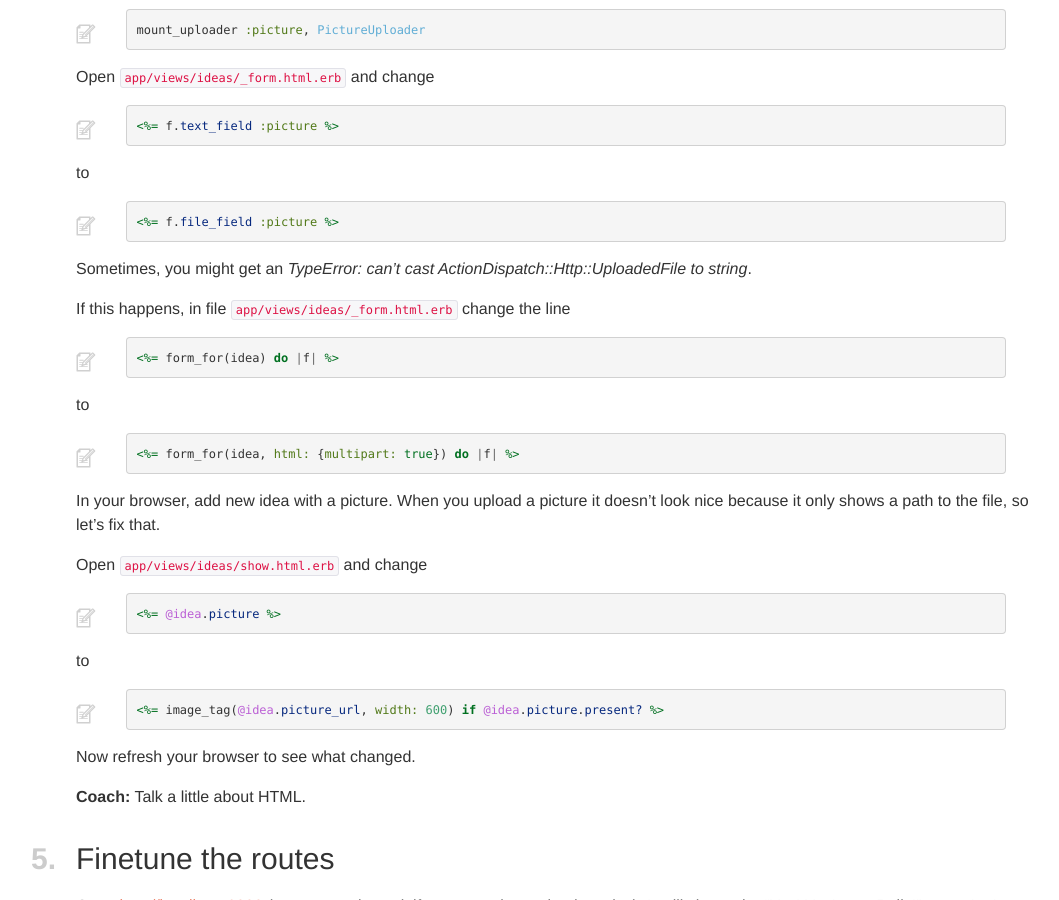
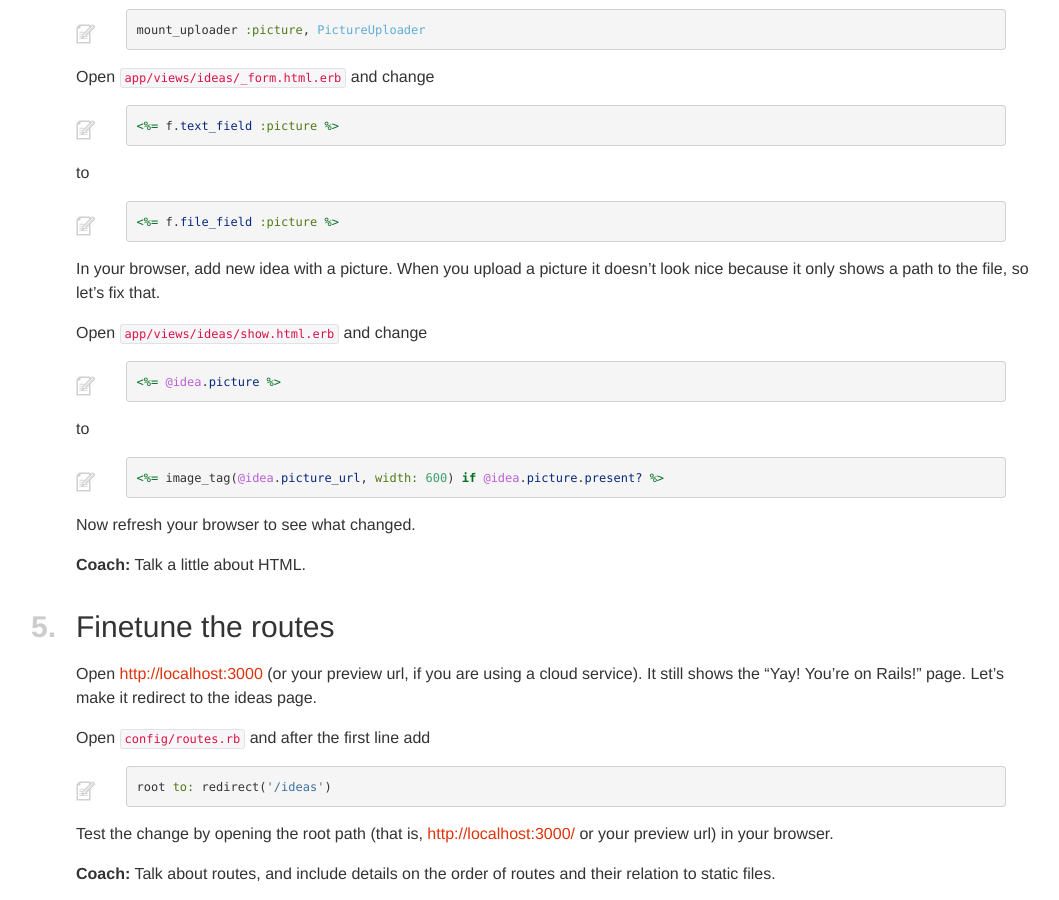
Before and after one commit to railsgirls/guides.railsgirls.com, a Jekyll site: the page built from _posts/2012-04-18-app.markdown, in a window 1280 px wide and 900 px high, scrolled down 5059 px. Shown: the whole window, without its empty margins (9-1068 px from the left). Built offline with Jekyll 4.4.1, drawn with Linux system fonts in a browser that asks for light colours; nearby versions of some CDN libraries.

Commit message:
Remove explicit "multipart: true" from App Tutorial

```diff
--- a/_posts/2012-04-18-app.markdown
+++ b/_posts/2012-04-18-app.markdown
@@ -322,20 +322,6 @@ to
 <%= f.file_field :picture %>
 {% endhighlight %}
 
-Sometimes, you might get an *TypeError: can't cast ActionDispatch::Http::UploadedFile to string*.
-
-If this happens, in file `app/views/ideas/_form.html.erb` change the line
-
-{% highlight erb %}
-<%= form_for(idea) do |f| %>
-{% endhighlight %}
-
-to
-
-{% highlight erb %}
-<%= form_for(idea, html: {multipart: true}) do |f| %>
-{% endhighlight %}
-
 In your browser, add new idea with a picture. When you upload a picture it doesn't look nice because it only shows a path to the file, so let's fix that.
 
 Open `app/views/ideas/show.html.erb` and change
```
